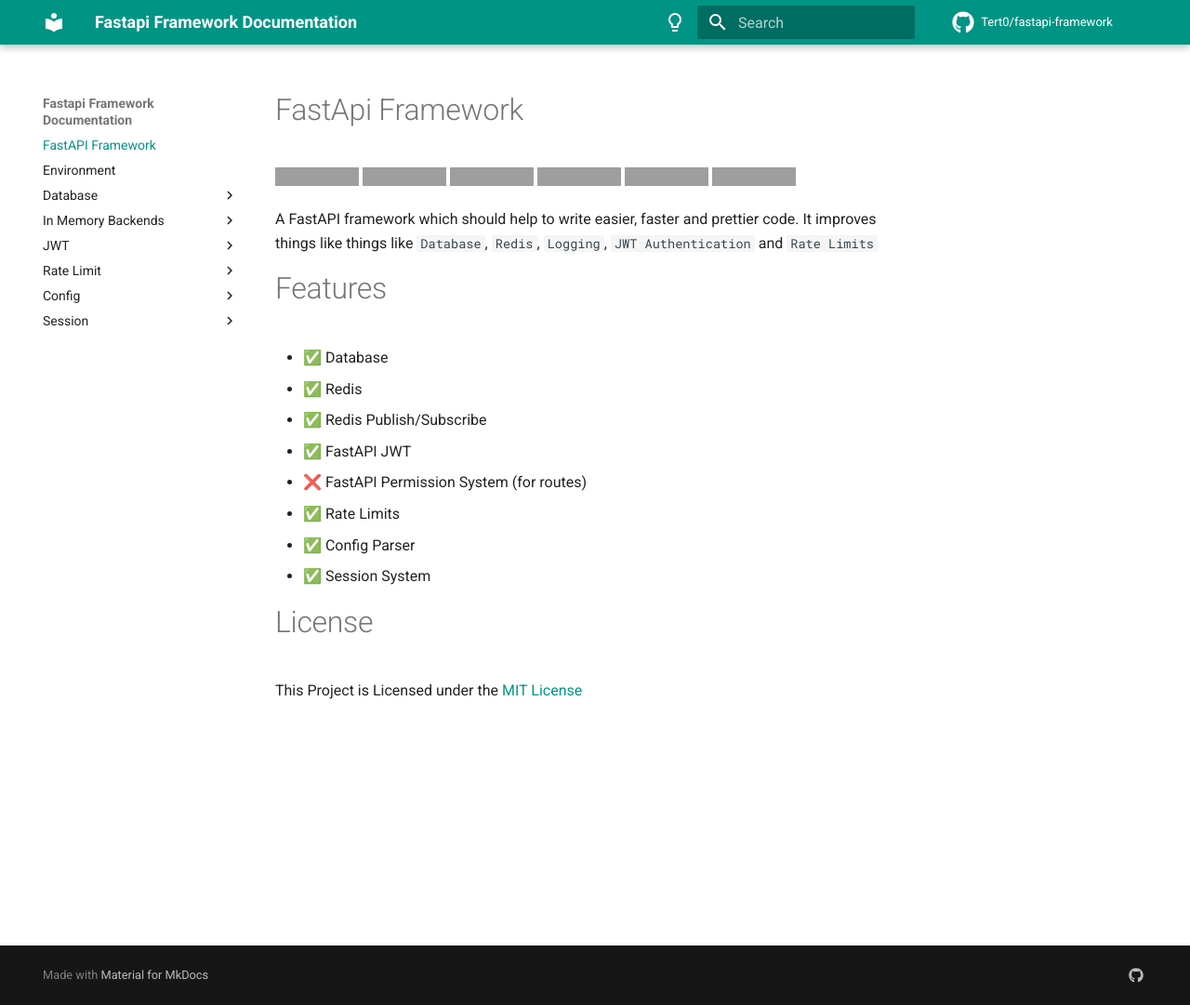
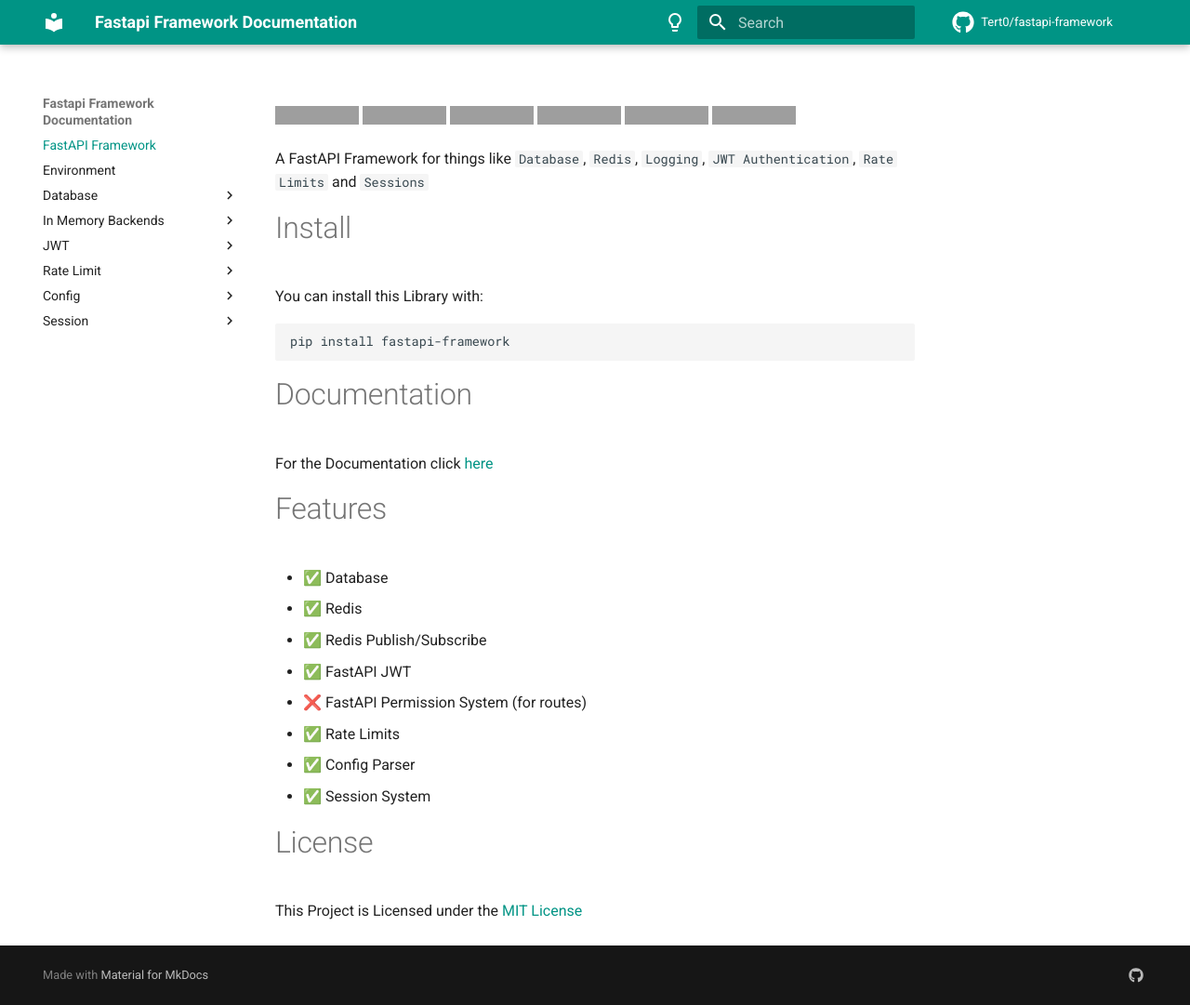
Before and after one commit to anatoliinzrnk/redis-fastapi-jwt, an MkDocs documentation site: the page built from docs/index.md, in a window 1280 px wide and 1081 px high. Shown: the whole window at 93% size. Built offline with MkDocs 1.6.1 and Material for MkDocs 9.7.7, drawn with Linux system fonts in a browser that asks for light colours; comment, search, counter and statistics services are not loaded; grey boxes are pictures that could not be loaded.

````diff
--- a/docs/index.md
+++ b/docs/index.md
@@ -1,15 +1,26 @@
-# FastApi Framework
 [![Codestyle](https://github.com/Tert0/fastapi-framework/actions/workflows/codestyle.yaml/badge.svg)](https://github.com/Tert0/fastapi-framework/actions/workflows/codestyle.yaml)
 [![Code style: black](https://img.shields.io/badge/code%20style-black-000000.svg)](https://github.com/psf/black)
-[![Maintainability](https://api.codeclimate.com/v1/badges/27632fc7d85112fbdeaa/maintainability)](https://codeclimate.com/github/Tert0/fastapi-framework/maintainability)
-[![Test Coverage](https://api.codeclimate.com/v1/badges/27632fc7d85112fbdeaa/test_coverage)](https://codeclimate.com/github/Tert0/fastapi-framework/test_coverage)
+[![Tests](https://github.com/Tert0/fastapi-framework/actions/workflows/tests.yaml/badge.svg)](https://github.com/Tert0/fastapi-framework/actions/workflows/tests.yaml)
+[![codecov](https://codecov.io/gh/Tert0/fastapi-framework/branch/develop/graph/badge.svg?token=G7NH4651MB)](https://codecov.io/gh/Tert0/fastapi-framework)
 [![PyPI version](https://badge.fury.io/py/fastapi-framework.svg)](https://badge.fury.io/py/fastapi-framework)
 [![PyPI Downloads](https://img.shields.io/pypi/dm/fastapi-framework.svg)](https://pypi.org/project/fastapi-framework)
 
 
-A FastAPI framework which should help to write easier, faster and prettier code.
-It improves things like things like `Database`,
-`Redis`, `Logging`, `JWT Authentication` and `Rate Limits`
+A FastAPI Framework for things like `Database`,
+`Redis`, `Logging`, `JWT Authentication`, `Rate Limits` and `Sessions`
+
+# Install
+
+You can install this Library with:
+
+```shell
+pip install fastapi-framework
+```
+
+# Documentation
+
+For the Documentation click [here](https://tert0.github.io/fastapi-framework)
+
 # Features
 - ✅ Database
 - ✅ Redis
@@ -20,6 +31,7 @@ It improves things like things like `Database`,
 - ✅ Config Parser
 - ✅ Session System
 
+
 # License
 
 This Project is Licensed under the [MIT License](https://mit-license.org/)
````
Also changed, not shown: README.md (+3 -3 lines).
